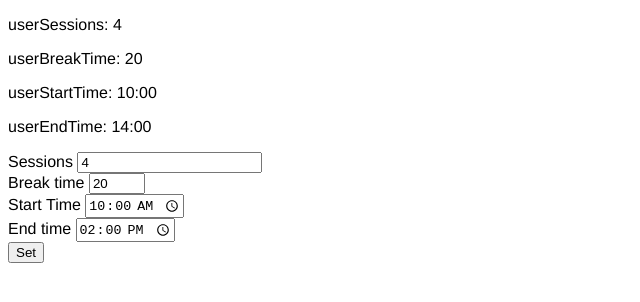
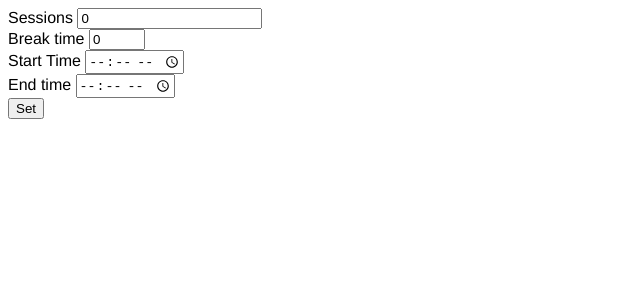
Before and after one commit to niyorn/Flippy, a Vue app: page / in a window 1280 px wide. Shown: the top 302 px of the page, without its empty margins (0-640 px from the left). Built offline with nearby package versions, Linux system fonts and the light colour scheme.

Commit message:
add: Show time frame of all sessions

```diff
--- a/src/views/Home.vue
+++ b/src/views/Home.vue
@@ -1,9 +1,5 @@
 <template>
   <main class="home">
-    <p>userSessions: {{sessions}}</p>
-    <p>userBreakTime: {{breakTime}}</p>
-    <p>userStartTime: {{startTime}}</p>
-    <p>userEndTime: {{endTime}}</p>
     <form >
       <div>
         <label>
@@ -37,8 +33,11 @@
     </form>
 
     <p v-if="enoughTime">your session consist of: {{sessionUnitTime}} minutes</p>
-    <ul v-for="timeFrame in allSessionTimeFrame" :key="timeFrame">
-      <li>{{timeFrame}}</li>
+    <ul v-for="timeFrame in allSessionTimeFrame" :key="timeFrame.id">
+      <li>
+        <p>sessionTime: {{timeFrame.sessionTime.startTime}} - {{timeFrame.sessionTime.endTime}}</p>
+        <p>breakTime: {{timeFrame.breakTime.startTime}} - {{timeFrame.breakTime.endTime}}</p>
+      </li>
     </ul>
   </main>
 </template>
@@ -50,10 +49,10 @@ export default {
   name: 'home',
   data() {
     return {
-      sessions: 4,
-      breakTime: 20,
-      startTime: '10:00',
-      endTime: '14:00',
+      sessions: 0,
+      breakTime: 0,
+      startTime: '',
+      endTime: '',
       enoughTime: false,
       sessionUnitTime: 0,
       allSessionTimeFrame: []
@@ -69,21 +68,9 @@ export default {
       if(breakTime < totalTime) {
         this.enoughTime = true
         const workTime = totalTime - breakTime
-        const sessionUnitTime = workTime/this.sessions
-        this.sessionUnitTime = Math.floor(sessionUnitTime)
+        this.sessionUnitTime = Math.floor(workTime/this.sessions)
         this.showTimeFrame(this.sessionUnitTime)
       }
-
-
-      // const data = {
-      //   sessions: this.sessions,
-      //   breakTime: this.breakTime,
-      //   startTime: this.startTime,
-      //   endTime: this.endTime
-      // }
-
-      // console.log('data: ', data);
-      // this.$store.dispatch('calculateSessions', data)
     },
     //calculateTimeDifferenceInMinute
     calculateTimeDifference() {
@@ -102,17 +89,27 @@ export default {
       return totalBreakTime
     },
     showTimeFrame(sessionUnitTime) {
-      const startTime = moment(this.startTime, "HH:mm")
+       // We need to know when the session need to be started, that's why a start time has been added
+      const time = moment(this.startTime, 'HH:mm')
       const sessions = this.sessions
-
-      const allTimeFrame = []
+      const allSessionsTimeFrame = []
 
       for(let i = 0; i < sessions; i++) {
-        const timeFrame = startTime.add(sessionUnitTime, 'minutes').format('HH:mm');
-        allTimeFrame.push(timeFrame)
+        const session = {
+          sessionTime : {
+            startTime: time.format('HH.mm'),
+            endTime: time.add(sessionUnitTime, 'minutes').format('HH:mm')
+          },
+          breakTime :
+            {
+              startTime: time.format('HH.mm'),
+              endTime: time.add(this.breakTime, 'minutes').format('HH.mm')
+            }
+        }
+        allSessionsTimeFrame.push(session)
       }
 
-      this.allSessionTimeFrame = allTimeFrame
+      this.allSessionTimeFrame = allSessionsTimeFrame
     }
   }
 }
```
